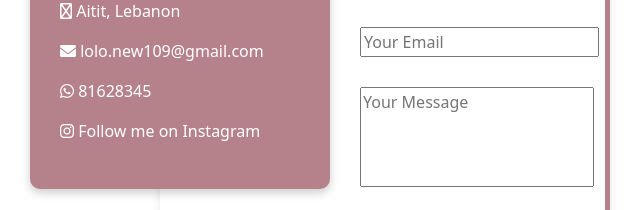
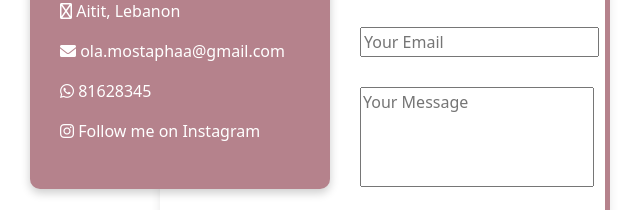
Before and after one commit to 123ola456/portfolio, a plain HTML site: page contact.html in a window 1280 px wide. Shown: the part 256-466 px from the top of the page, 0-640 px from the left. Drawn offline with nearby package versions, Linux system fonts and the light colour scheme.

Commit message:
Update contact.html

```diff
--- a/contact.html
+++ b/contact.html
@@ -295,7 +295,7 @@ left: 8vh;
                            Aitit, Lebanon</a>
                         </p>
                         <p><i class="fa-solid fa-envelope"></i>
-                            <a href="mailto:lolo.new109@gmail.com">lolo.new109@gmail.com</a>
+                            <a href="mailto:lolo.new109@gmail.com">ola.mostaphaa@gmail.com</a>
                         </p>
                         <p><i class="fa-brands fa-whatsapp"></i>
                             <a href="https://wa.me/81628345">81628345</a>
```
